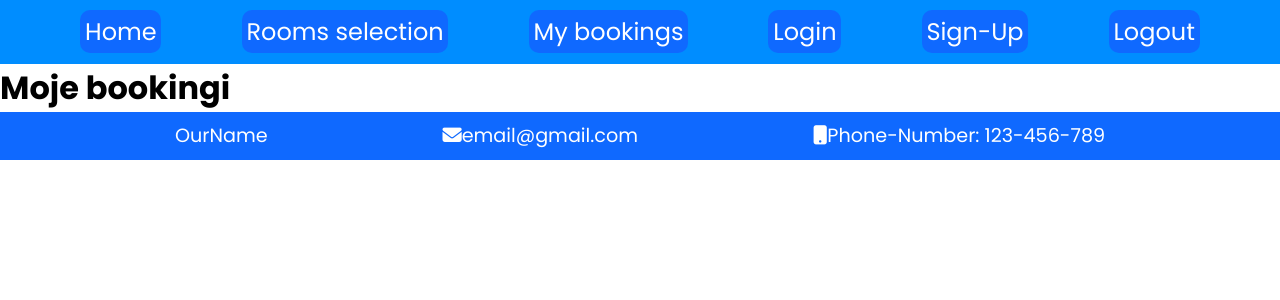
After one commit to AntuanW/BD-MiniProject, a Flask app: page /bookings in a window 1280 px wide. The commit adds this page. Shown: the top 300 px of the page. Run offline with Flask 3, Linux system fonts and the light colour scheme; the visitor is signed in with stand-in values (Sample User, id 1); some libraries are stand-ins or nearby versions.

Commit message:
Ostatnia prosta do logowania (chyba XD)

```diff
--- a/hotels2/__init__.py
+++ b/hotels2/__init__.py
@@ -1,9 +1,24 @@
 from flask import Flask
+from flask_login import LoginManager
+from hotels2.server.dbOperations import *
+from hotels2.models.logged_user import LoggedUser
 
 
 def create_app():
     app = Flask(__name__)
     app.config['SECRET_KEY'] = b'!yny\x99{\x88,F\x85\x19y\xd67yL'
+
+    login_manager = LoginManager()
+    login_manager.login_view = 'auth.login'
+    login_manager.init_app(app)
+
+    @login_manager.user_loader
+    def load_user(user_id):
+        user_data = mongo.customers.find_one({"_id": ObjectId(user_id)})
+        if user_data:
+            return LoggedUser(str(user_data['_id']), user_data['name'], user_data['surname'],
+                              user_data['email'], user_data['password'], user_data['bookings'])
+        return None
 
     from hotels2.routes.views import views
     from hotels2.routes.auth import auth
--- a/hotels2/models/customer.py
+++ b/hotels2/models/customer.py
@@ -1,7 +1,9 @@
 class Customer:
-    def __init__(self, name, surname, email, password):
+    def __init__(self, name, surname, email, password, bookings=None):
+        if bookings is None:
+            bookings = []
         self.name = name
         self.surname = surname
         self.email = email
         self.password = password
-        self.bookings = []
+        self.bookings = bookings
--- a/hotels2/routes/views.py
+++ b/hotels2/routes/views.py
@@ -1,4 +1,5 @@
 from flask import Blueprint, render_template
+from flask_login import login_required, current_user
 
 views = Blueprint('views', __name__)
 
@@ -8,6 +9,7 @@ def home():
     return render_template("start_page.html")
 
 
-@views.route('/loggedin')
+@views.route('/bookings')
+@login_required
 def logged_home():
-    return render_template("logged_home.html")
+    return render_template("my_bookings.html")
--- a/hotels2/templates/logged_base.html
+++ b/hotels2/templates/logged_base.html
@@ -17,7 +17,7 @@
         <div class="nav-elem"><a id="home" href="/loggedin">Home</a></div>
         <div class="nav-elem"><a id="rooms" href="/loggedin">Rooms selection</a></div>
         <div class="nav-elem"><a id="reservations" href="/loggedin">My Reservations</a></div>
-        <div class="nav-elem"><a id="logout" href="/loggedin">Logout</a></div>
+        <div class="nav-elem"><a id="logout" href="/logout">Logout</a></div>
     </nav>
 
     {% with messages = get_flashed_messages(with_categories=true) %}
--- /dev/null
+++ b/hotels2/templates/my_bookings.html
@@ -0,0 +1,4 @@
+{% extends "start_base.html" %}
+{% block content %}
+    <h1>Moje bookingi</h1>
+{% endblock %}
--- a/hotels2/templates/start_base.html
+++ b/hotels2/templates/start_base.html
@@ -16,8 +16,10 @@
     <nav class="navbar">
         <div class="nav-elem"><a id="home" href="/">Home</a></div>
         <div class="nav-elem"><a id="rooms" href="/">Rooms selection</a></div>
+        <div class="nav-elem"><a id="bookings" href="/bookings">My bookings</a></div>
         <div class="nav-elem"><a id="login" href="/login">Login</a></div>
         <div class="nav-elem"><a id="signUp" href="/sign-up">Sign-Up</a></div>
+        <div class="nav-elem"><a id="logout" href="/logout">Logout</a></div>
     </nav>
 
     {% with messages = get_flashed_messages(with_categories=true) %}
```
Also changed, not shown: hotels2/models/logged_user.py (added, +16 -0 lines), hotels2/routes/auth.py (+16 -2 lines).
